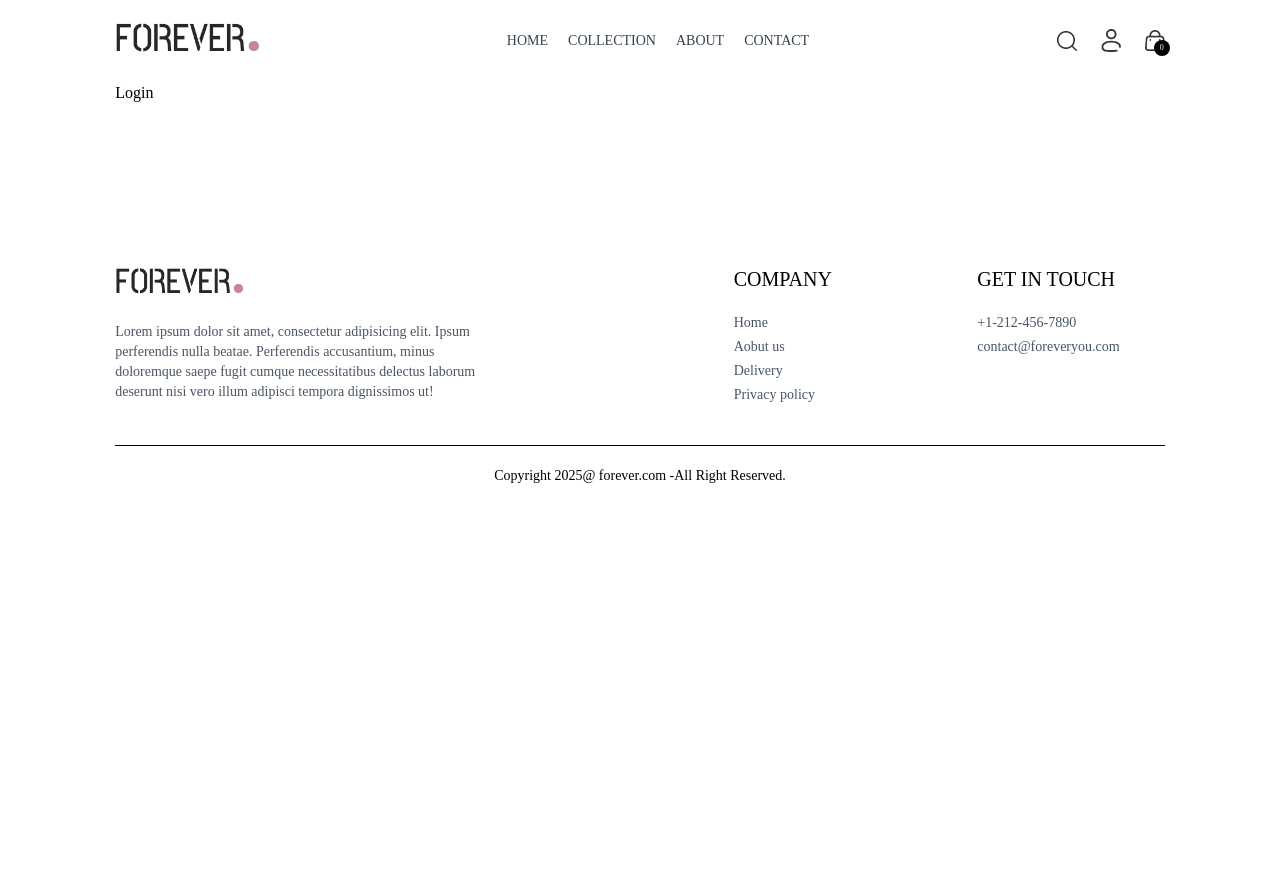
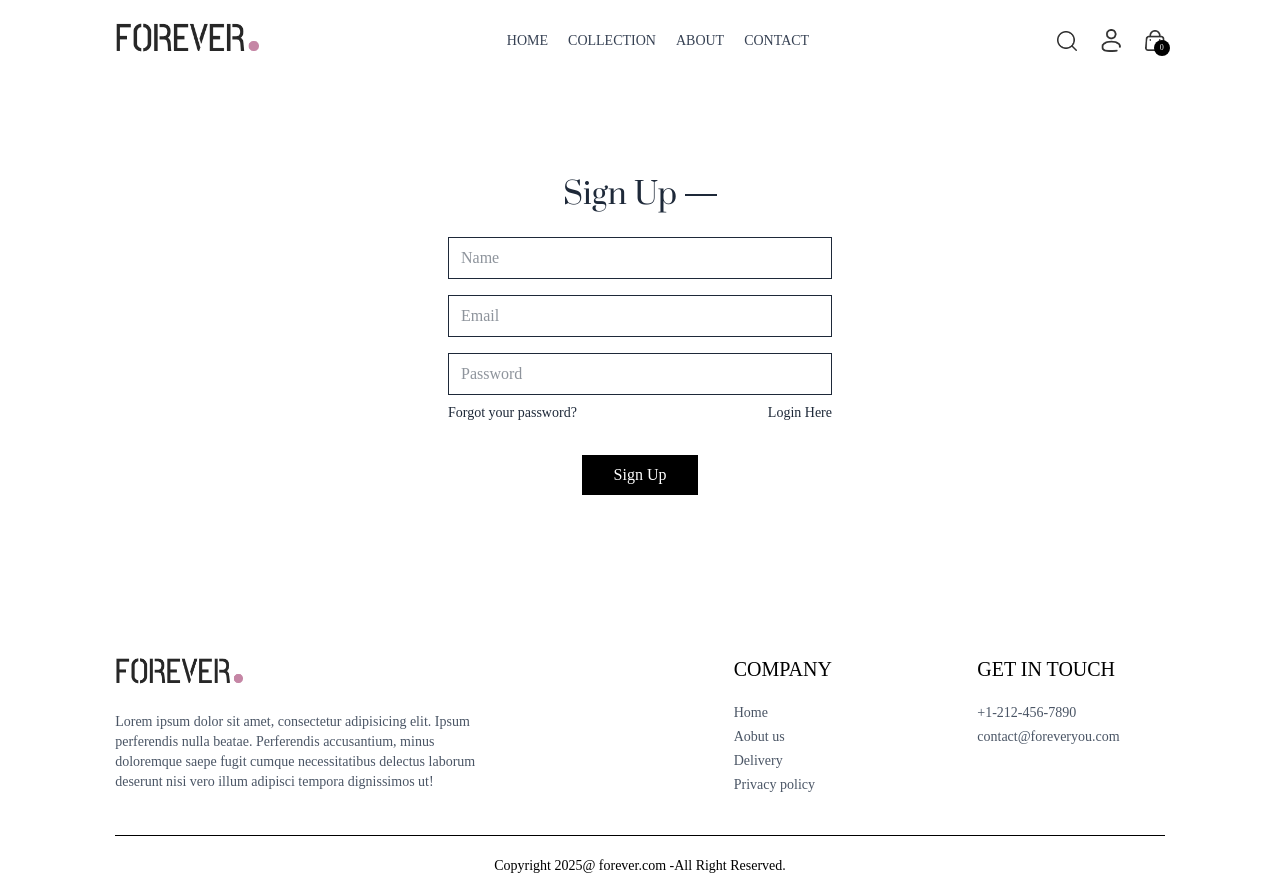
Before and after one commit to fuadofficial/sibloomsmodestwear, a React (Vite) app in the folder frontend/: page /login in a window 1280 px wide. Before the commit the page ends 800 px from the top, so only its background shows below. Built offline with nearby package versions, Linux system fonts and the light colour scheme.

Commit message:
completed login and sign up page

```diff
--- a/frontend/src/components/Navbar.jsx
+++ b/frontend/src/components/Navbar.jsx
@@ -34,7 +34,7 @@
             <div className="flex items-center gap-6">
                 <img onClick={() => setShowSearch(true)} src={assets.search_icon} className='w-5 cursor-pointer' alt="" />
                 <div className="group relative">
-                    <img src={assets.profile_icon} className='w-5 cursor-pointer' alt="" />
+                    <Link to={'/login'}><img src={assets.profile_icon} className='w-5 cursor-pointer' alt="" /></Link>
                     <div className="group-hover:block hidden absolute dropdown-menu right-0 pt-4">
                         <div className='flex flex-col gap-2 w-36 py-3 px-5 bg-slate-100 text-gray-500 rounded'>
                             <p className='cursor-pointer hover:text-black' >My Profile</p>
--- a/frontend/src/pages/Login.jsx
+++ b/frontend/src/pages/Login.jsx
@@ -1,9 +1,31 @@
-import React from 'react'
+import React, { useState } from 'react'
 
 const Login = () => {
-  return (
-    <div>Login</div>
-  )
+   const [currentState, setCurrentState] = useState("Sign Up")
+
+   const onSubmitHandler = async (event) => {
+      event.preventDefault()
+   }
+   return (
+      <form onSubmit={onSubmitHandler} className='flex flex-col items-center w-[90%] sm:max-w-96 m-auto mt-14 gap-4 text-gray-800'>
+         <div className='inline-flex items-center gap-2 mb-2 mt-10'>
+            <p className='prata-regular text-3xl'>{currentState}</p>
+            <hr className='border-none h-[1.5px] w-8 bg-gray-800' />
+         </div>
+         {currentState === "Login" ? "" : <input type="text" className='w-full px-3 py-2 border border-t-gray-800 ' placeholder='Name' required />}
+         <input type="email" className='w-full px-3 py-2 border border-t-gray-800 ' placeholder='Email' required />
+         <input type="password" className='w-full px-3 py-2 border border-t-gray-800 ' placeholder='Password' required />
+         <div className='w-full flex justify-between text-sm mt-[-8px]' >
+            <p className='cursor-pointer'>Forgot your password?</p>
+            {
+               currentState === "Login"
+                  ? <p onClick={() => setCurrentState("Sign UP")} className='cursor-pointer'>Create account</p>
+                  : <p onClick={() => setCurrentState("Login")} className='cursor-pointer'>Login Here</p>
+            }
+         </div>
+         <button type='submit' className='bg-black text-white font-light px-8 py-2 mt-4'>{currentState === "Login" ? "Sign In" : "Sign Up"}</button>
+      </form>
+   )
 }
 
 export default Login
```
